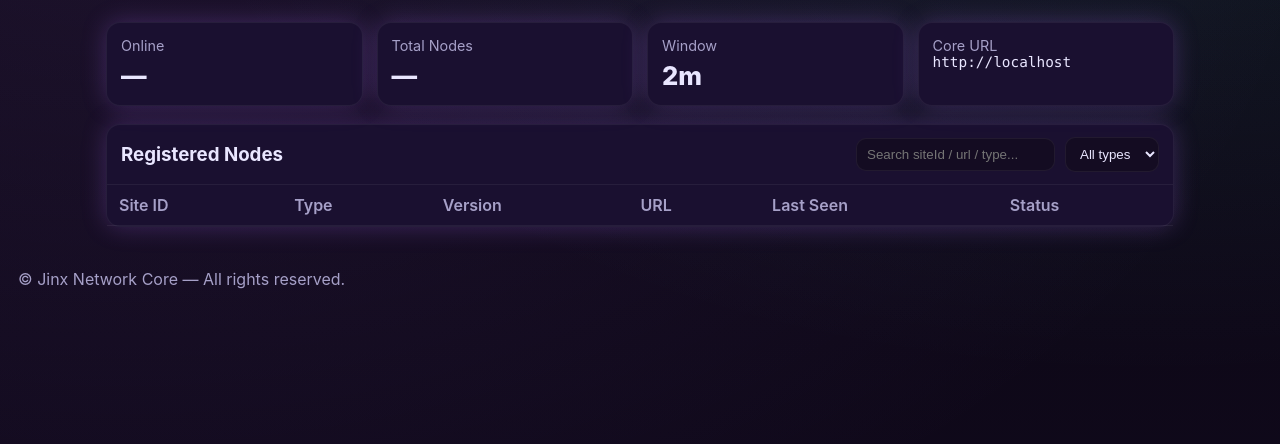
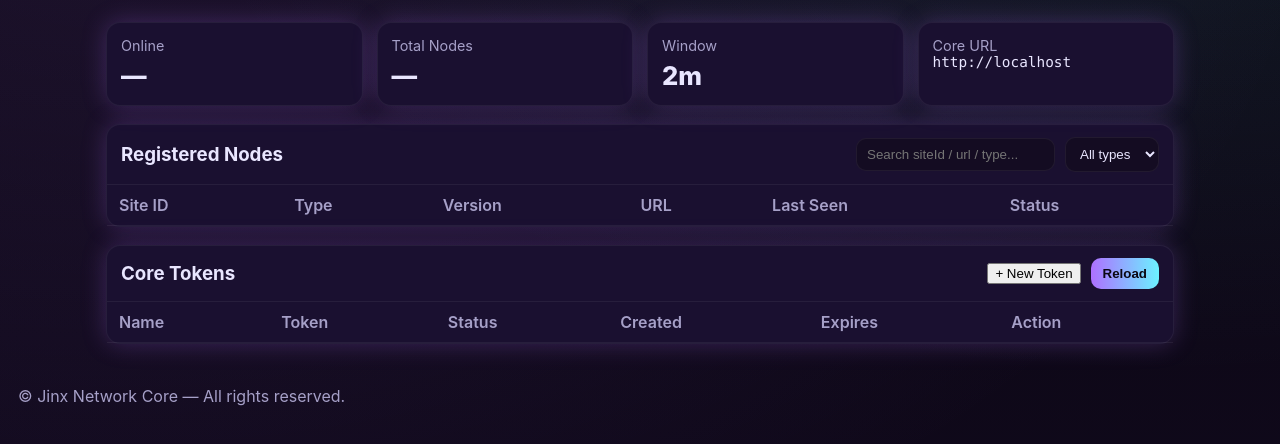
Before and after one commit to Bnoii/bcore, a website: page public/core/index.html in a window 1280 px wide. Shown: the part 62-506 px from the top of the page. Drawn offline with Linux system fonts and the light colour scheme; no server answers.

Commit message:
Update index.html

```diff
--- a/public/core/index.html
+++ b/public/core/index.html
@@ -22,6 +22,7 @@
   </div>
 
   <main class="container">
+    <!-- ====== CORE STATS ====== -->
     <section class="cards">
       <div class="card">
         <div class="label">Online</div>
@@ -41,6 +42,7 @@
       </div>
     </section>
 
+    <!-- ====== REGISTERED NODES ====== -->
     <section class="panel">
       <header class="panel-head">
         <h3>Registered Nodes</h3>
@@ -72,6 +74,33 @@
         </table>
       </div>
     </section>
+
+    <!-- ====== CORE TOKENS PANEL ====== -->
+    <section class="panel" id="tokensPanel">
+      <header class="panel-head">
+        <h3>Core Tokens</h3>
+        <div class="filters">
+          <button id="btnNewToken" class="btn-primary">+ New Token</button>
+          <button id="btnReloadTokens" class="btn">Reload</button>
+        </div>
+      </header>
+
+      <div id="tokenList" class="table-wrap">
+        <table class="table">
+          <thead>
+            <tr>
+              <th>Name</th>
+              <th>Token</th>
+              <th>Status</th>
+              <th>Created</th>
+              <th>Expires</th>
+              <th>Action</th>
+            </tr>
+          </thead>
+          <tbody id="tokenRows"></tbody>
+        </table>
+      </div>
+    </section>
   </main>
 
   <footer class="foot">
@@ -80,7 +109,6 @@
   </footer>
 
   <script>
-    // expose Core URL to UI footer
     window.JINX_CORE_URL = location.origin;
   </script>
   <script src="./core.js"></script>
```
